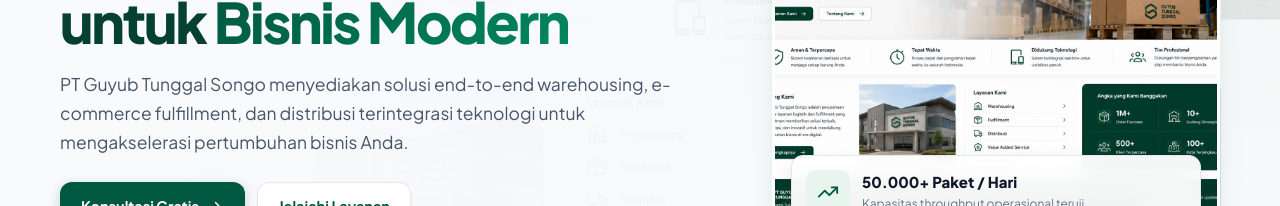
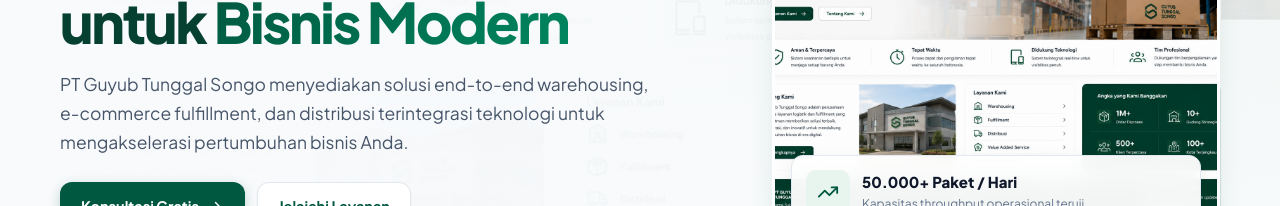
Before and after one commit to dhanielomarthinz-130/pt-guyub-tunggal-songo, a Next.js app: page / in a window 1280 px wide. Shown: the part 314-520 px from the top of the page. Built offline with nearby package versions, Linux system fonts and the light colour scheme.

Commit message:
Fix line wrapping and prevent awkward hyphenation on e-commerce fulfillment and hero text

```diff
--- a/app/globals.css
+++ b/app/globals.css
@@ -42,6 +42,14 @@
   line-height: 1.6;
   overflow-x: hidden;
   width: 100%;
+  hyphens: none !important;
+  -webkit-hyphens: none !important;
+}
+
+p, h1, h2, h3, h4, span {
+  hyphens: none !important;
+  -webkit-hyphens: none !important;
+  text-wrap: pretty;
 }
 
 a {
--- a/app/page.tsx
+++ b/app/page.tsx
@@ -92,7 +92,8 @@
                   <span className="hero-title-highlight">Bisnis Modern</span>
                 </h1>
                 <p className="hero-copy">
-                  PT Guyub Tunggal Songo menyediakan solusi end-to-end warehousing, e-commerce fulfillment, dan distribusi terintegrasi teknologi untuk mengakselerasi pertumbuhan bisnis Anda.
+                  PT Guyub Tunggal Songo menyediakan solusi <span style={{ whiteSpace: "nowrap" }}>end-to-end</span> warehousing,{" "}
+                  <span style={{ whiteSpace: "nowrap" }}>e-commerce fulfillment</span>, dan distribusi terintegrasi teknologi untuk mengakselerasi pertumbuhan bisnis Anda.
                 </p>
 
                 <div className="hero-cta-group">
```
